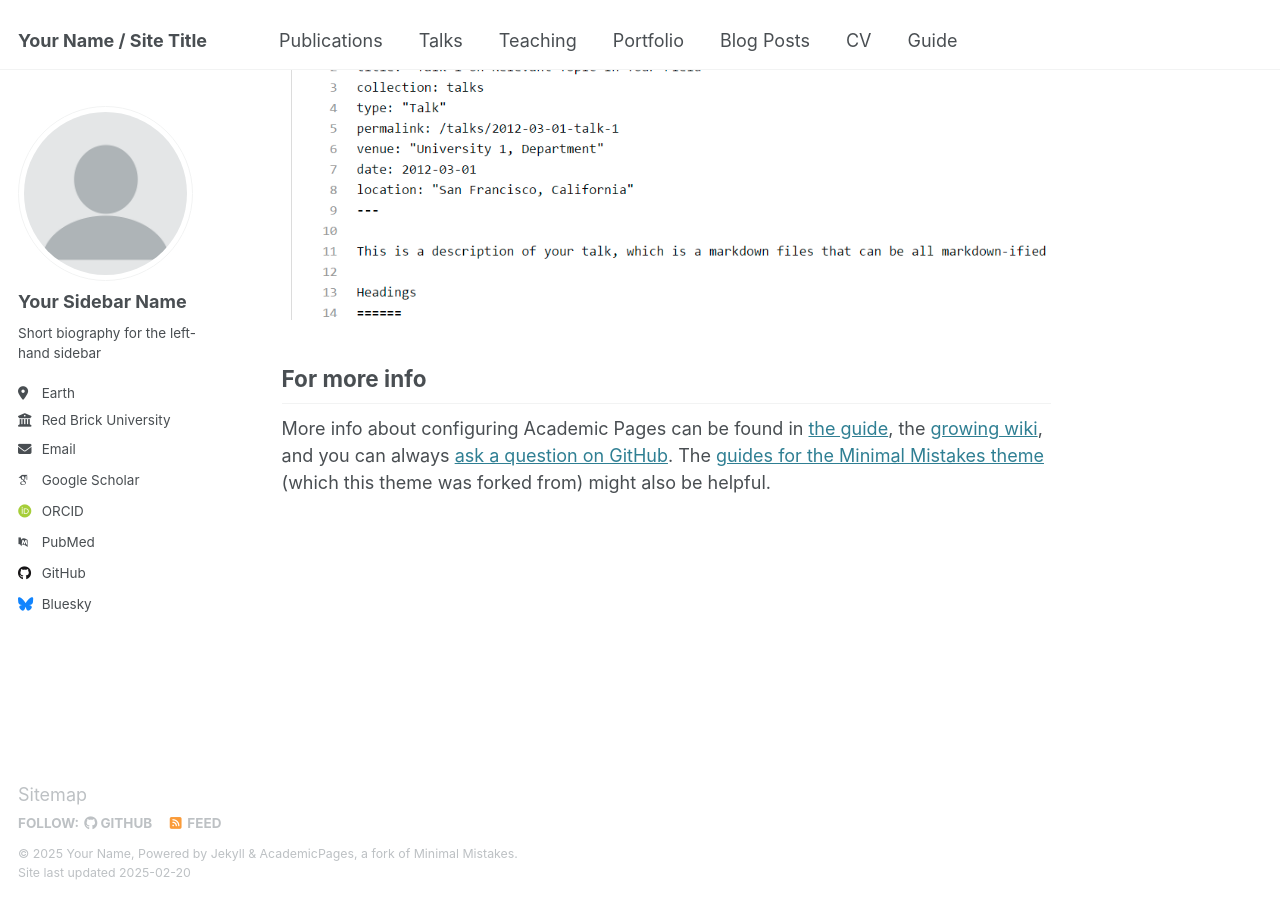
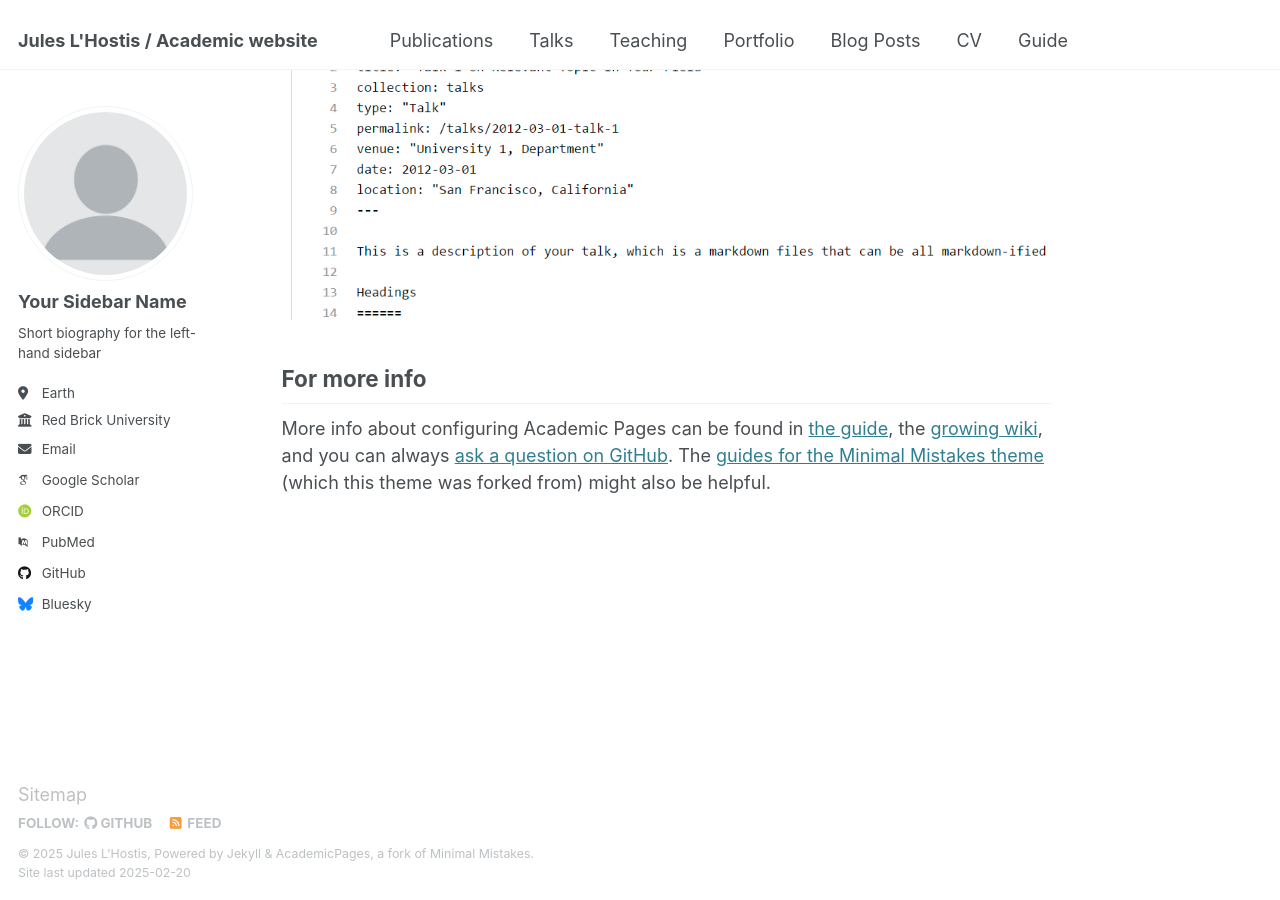
Before and after one commit to jlhostis/jlhostis.github.io, a Jekyll site: the page built from _pages/about.md, in a window 1280 px wide and 900 px high, scrolled down 2642 px. Built offline with Jekyll 4.4.1, drawn with Linux system fonts in a browser that asks for light colours; some web fonts are replaced.

Commit message:
Update _config.yml

```diff
--- a/_config.yml
+++ b/_config.yml
@@ -9,11 +9,11 @@
 # Basic Site Settings
 locale                   : "en-US"
 site_theme               : "default"
-title                    : "Your Name / Site Title"
+title                    : "Jules L'Hostis / Academic website"
 title_separator          : "-"
-name                     : &name "Your Name"
-description              : &description "personal description"
-url                      : https://academicpages.github.io # the base hostname & protocol for your site e.g. "https://[your GitHub username].github.io"
+name                     : &name "Jules L'Hostis"
+description              : &description "personnal website"
+url                      : https://jlhostis.github.io # the base hostname & protocol for your site e.g. "https://[your GitHub username].github.io"
 baseurl                  : "" # the subpath of your site, e.g. "/blog"
 repository               : "academicpages/academicpages.github.io"
 
```
